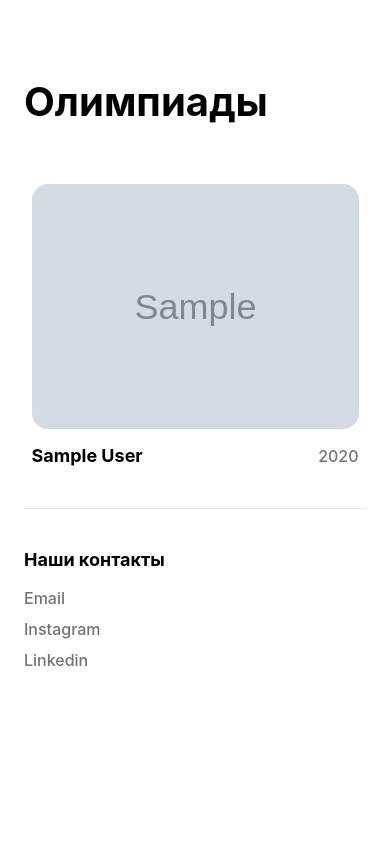
After one commit to NikitOK11/Bloom, a Django app: template backend/apps/web/templates/web/olympiad_list.html in a window 390 px wide. The commit adds this page. Run offline with Django 3.2, Linux system fonts and the light colour scheme; the template is opened without the code that fills it: most values are stand-ins (such as "Sample title", 1, 10 or a date in 2020); grey boxes marked "Sample" are stand-in pictures.

Commit message:
Implement Figma olympiad listing

```diff
--- a/backend/apps/web/static/web/js/app.js
+++ b/backend/apps/web/static/web/js/app.js
@@ -48,7 +48,12 @@
             return false;
         }
 
-        if (document.body.classList.contains("home-body") || url.pathname === "/") {
+        if (
+            document.body.classList.contains("home-body") ||
+            document.body.classList.contains("olympiad-body") ||
+            url.pathname === "/" ||
+            url.pathname === "/olympiads/"
+        ) {
             return false;
         }
 
@@ -60,6 +65,7 @@
             const key = link.dataset.navKey;
             const active =
                 (key === "home" && url.pathname === "/") ||
+                (key === "olympiads" && url.pathname === "/olympiads/") ||
                 (key === "events" &&
                     (url.pathname.startsWith("/events/") || url.pathname.startsWith("/teams/")));
             link.classList.toggle("nav-link-primary", active);
--- a/backend/apps/web/static/web/styles.css
+++ b/backend/apps/web/static/web/styles.css
@@ -1431,3 +1431,236 @@ textarea {
         font-size: 16px;
     }
 }
+
+.olympiad-body {
+    background: #FFFFFF;
+    color: #000000;
+}
+
+.olympiad-shell {
+    width: 100%;
+    min-height: 100vh;
+    background: #FFFFFF;
+    color: #000000;
+    font-family: Inter, ui-sans-serif, system-ui, -apple-system, BlinkMacSystemFont, "Segoe UI", sans-serif;
+    transition: opacity 160ms ease, transform 160ms ease;
+}
+
+.olympiad-shell.is-loading {
+    opacity: 0.54;
+    transform: translateY(4px);
+}
+
+.olympiad-page {
+    width: 100%;
+    overflow-x: hidden;
+    background: #FFFFFF;
+}
+
+.olympiad-container {
+    width: min(1280px, 100%);
+    margin: 0 auto;
+    background: #FFFFFF;
+}
+
+.olympiad-hero {
+    display: flex;
+    align-items: flex-start;
+    width: 100%;
+    min-height: 270px;
+    padding: 120px 120px 80px;
+}
+
+.olympiad-hero h1 {
+    color: #000000;
+    font-size: 64px;
+    font-weight: 700;
+    line-height: 1.1;
+}
+
+.olympiad-card-grid {
+    display: grid;
+    grid-template-columns: repeat(2, minmax(0, 496px));
+    gap: 80px 48px;
+    justify-content: center;
+    padding: 0 120px;
+}
+
+.olympiad-card {
+    width: 100%;
+}
+
+.olympiad-card a {
+    display: grid;
+    gap: 32px;
+    color: #000000;
+}
+
+.olympiad-card a:hover .olympiad-card-title {
+    text-decoration: underline;
+    text-decoration-thickness: 2px;
+    text-underline-offset: 5px;
+}
+
+.olympiad-card img {
+    display: block;
+    width: 100%;
+    aspect-ratio: 496 / 372;
+    border-radius: 16px;
+    object-fit: cover;
+}
+
+.olympiad-card-meta {
+    display: grid;
+    grid-template-columns: minmax(0, 1fr) auto;
+    gap: 1rem;
+    align-items: start;
+    color: #000000;
+}
+
+.olympiad-card-title {
+    min-width: 0;
+    color: #000000;
+    font-size: 24px;
+    font-weight: 700;
+    line-height: 1.2;
+}
+
+.olympiad-card-year {
+    color: rgba(0, 0, 0, 0.55);
+    font-size: 18px;
+    font-weight: 500;
+    line-height: 1.45;
+}
+
+.olympiad-empty {
+    width: calc(100% - 240px);
+    margin: 0 auto;
+    padding: 0 0 80px;
+    color: rgba(0, 0, 0, 0.55);
+    font-size: 18px;
+    font-weight: 500;
+}
+
+.olympiad-contact {
+    width: calc(100% - 240px);
+    margin: 80px auto 0;
+    padding: 80px 0 120px;
+    border-top: 1px solid rgba(0, 0, 0, 0.1);
+}
+
+.olympiad-contact h2 {
+    color: #000000;
+    font-size: 24px;
+    font-weight: 700;
+    line-height: 1.2;
+}
+
+.olympiad-contact ul {
+    display: flex;
+    flex-direction: column;
+    gap: 8px;
+    margin-top: 24px;
+    padding: 0;
+    color: rgba(0, 0, 0, 0.55);
+    font-size: 18px;
+    font-weight: 500;
+    line-height: 1.45;
+    list-style: none;
+}
+
+@media (max-width: 900px) {
+    .olympiad-container {
+        width: min(800px, 100%);
+    }
+
+    .olympiad-hero {
+        min-height: 222px;
+        padding: 96px 64px 64px;
+    }
+
+    .olympiad-hero h1 {
+        font-size: 56px;
+    }
+
+    .olympiad-card-grid {
+        grid-template-columns: minmax(0, 672px);
+        gap: 64px;
+        padding: 0 64px;
+    }
+
+    .olympiad-card a {
+        gap: 24px;
+    }
+
+    .olympiad-card img {
+        aspect-ratio: 672 / 504;
+    }
+
+    .olympiad-card-title {
+        font-size: 20px;
+    }
+
+    .olympiad-contact {
+        width: calc(100% - 128px);
+        margin-top: 64px;
+        padding: 64px 0;
+    }
+
+    .olympiad-empty {
+        width: calc(100% - 128px);
+    }
+}
+
+@media (max-width: 520px) {
+    .olympiad-hero {
+        min-height: 184px;
+        padding: 80px 24px 56px;
+    }
+
+    .olympiad-hero h1 {
+        font-size: 40px;
+    }
+
+    .olympiad-card-grid {
+        grid-template-columns: minmax(0, 327px);
+        gap: 32px;
+        padding: 0 24px;
+    }
+
+    .olympiad-card a {
+        gap: 16px;
+    }
+
+    .olympiad-card img {
+        aspect-ratio: 327 / 245.25;
+    }
+
+    .olympiad-card-title {
+        font-size: 18px;
+    }
+
+    .olympiad-card-year {
+        font-size: 16px;
+    }
+
+    .olympiad-contact {
+        width: calc(100% - 48px);
+        margin-top: 40px;
+        padding: 40px 0;
+    }
+
+    .olympiad-contact h2 {
+        font-size: 18px;
+    }
+
+    .olympiad-contact ul {
+        margin-top: 16px;
+        font-size: 16px;
+    }
+
+    .olympiad-empty {
+        width: calc(100% - 48px);
+        font-size: 16px;
+    }
+}
--- a/backend/apps/web/templates/web/base.html
+++ b/backend/apps/web/templates/web/base.html
@@ -7,8 +7,8 @@
     <meta charset="utf-8">
     <meta name="viewport" content="width=device-width, initial-scale=1">
     <title>{% block title %}{% trans "Bloom" %}{% endblock %}</title>
-    <link rel="stylesheet" href="{% static 'web/styles.css' %}?v=figma-home-20260501">
-    <script src="{% static 'web/js/app.js' %}?v=figma-home-20260501" defer></script>
+    <link rel="stylesheet" href="{% static 'web/styles.css' %}?v=figma-olympiads-20260501">
+    <script src="{% static 'web/js/app.js' %}?v=figma-olympiads-20260501" defer></script>
 </head>
 <body class="{% block body_class %}{% endblock %}">
     {% block site_header %}
@@ -19,6 +19,7 @@
             </a>
             <div class="nav-links">
                 <a class="nav-link{% if request.resolver_match.url_name == 'home' %} nav-link-primary{% endif %}" href="{% url 'web:home' %}" data-nav-key="home" data-spa-link>{% trans "Главная" %}</a>
+                <a class="nav-link{% if request.resolver_match.url_name == 'olympiad-list' %} nav-link-primary{% endif %}" href="{% url 'web:olympiad-list' %}" data-nav-key="olympiads">{% trans "Участвовать в олимпиадах" %}</a>
                 <a class="nav-link{% if request.resolver_match.url_name == 'event-list' or request.resolver_match.url_name == 'event-detail' or request.resolver_match.url_name == 'event-team-create' or request.resolver_match.url_name == 'team-detail' %} nav-link-primary{% endif %}" href="{% url 'web:event-list' %}" data-nav-key="events" data-spa-link>{% trans "События" %}</a>
             </div>
             <div class="nav-actions">
@@ -77,6 +78,7 @@
             </div>
             <nav class="footer-links" aria-label="{% trans 'Навигация в подвале' %}">
                 <a href="{% url 'web:home' %}" data-spa-link>{% trans "Главная" %}</a>
+                <a href="{% url 'web:olympiad-list' %}">{% trans "Олимпиады" %}</a>
                 <a href="{% url 'web:event-list' %}" data-spa-link>{% trans "События" %}</a>
                 <a href="{% url 'web:event-list' %}?participation_mode=team" data-spa-link>{% trans "Команды" %}</a>
             </nav>
--- /dev/null
+++ b/backend/apps/web/templates/web/olympiad_list.html
@@ -0,0 +1,47 @@
+{% extends base_template|default:"web/base.html" %}
+{% load static i18n %}
+
+{% block title %}{% trans "Олимпиады — Bloom" %}{% endblock %}
+{% block body_class %}olympiad-body{% endblock %}
+{% block main_class %}olympiad-shell{% endblock %}
+{% block site_header %}{% endblock %}
+{% block site_footer %}{% endblock %}
+
+{% block content %}
+<section class="olympiad-page" aria-labelledby="olympiad-title">
+    <div class="olympiad-container">
+        <header class="olympiad-hero">
+            <h1 id="olympiad-title">{% trans "Олимпиады" %}</h1>
+        </header>
+
+        {% if olympiad_cards %}
+            <div class="olympiad-card-grid">
+                {% for card in olympiad_cards %}
+                    <article class="olympiad-card">
+                        <a href="{% url 'web:event-detail' card.event.pk %}" data-spa-link>
+                            <img src="{% static card.image_path %}" alt="{% trans 'Абстрактная обложка олимпиады' %} {{ card.display_name }}">
+                            <span class="olympiad-card-meta">
+                                <span class="olympiad-card-title">{{ card.display_name }}</span>
+                                {% if card.display_year %}
+                                    <span class="olympiad-card-year">{{ card.display_year }}</span>
+                                {% endif %}
+                            </span>
+                        </a>
+                    </article>
+                {% endfor %}
+            </div>
+        {% else %}
+            <p class="olympiad-empty">{% trans "Пока нет активных олимпиад." %}</p>
+        {% endif %}
+
+        <footer class="olympiad-contact" aria-labelledby="olympiad-contact-title">
+            <h2 id="olympiad-contact-title">{% trans "Наши контакты" %}</h2>
+            <ul>
+                <li>Email</li>
+                <li>Instagram</li>
+                <li>Linkedin</li>
+            </ul>
+        </footer>
+    </div>
+</section>
+{% endblock %}
--- a/backend/apps/web/urls.py
+++ b/backend/apps/web/urls.py
@@ -6,6 +6,7 @@ from apps.web.views import (
     EventTeamCreateView,
     EventListView,
     HomeView,
+    OlympiadListView,
     TeamDetailView,
     approve_join_request_view,
     join_team_view,
@@ -18,6 +19,7 @@ urlpatterns = [
     path("", HomeView.as_view(), name="home"),
     path("login/", auth_views.LoginView.as_view(template_name="registration/login.html"), name="login"),
     path("logout/", auth_views.LogoutView.as_view(), name="logout"),
+    path("olympiads/", OlympiadListView.as_view(), name="olympiad-list"),
     path("events/", EventListView.as_view(), name="event-list"),
     path("events/<int:pk>/", EventDetailView.as_view(), name="event-detail"),
     path("events/<int:pk>/teams/new/", EventTeamCreateView.as_view(), name="event-team-create"),
```
Also changed, not shown: backend/apps/web/templates/web/home.html (+4 -4 lines), backend/apps/web/tests/test_events.py (+40 -2 lines), backend/apps/web/views.py (+57 -2 lines), backend/apps/web/static/web/img/olympiads/card-1.jpg (added), backend/apps/web/static/web/img/olympiads/card-2.jpg (added), backend/apps/web/static/web/img/olympiads/card-3.jpg (added), backend/apps/web/static/web/img/olympiads/card-4.jpg (added).
